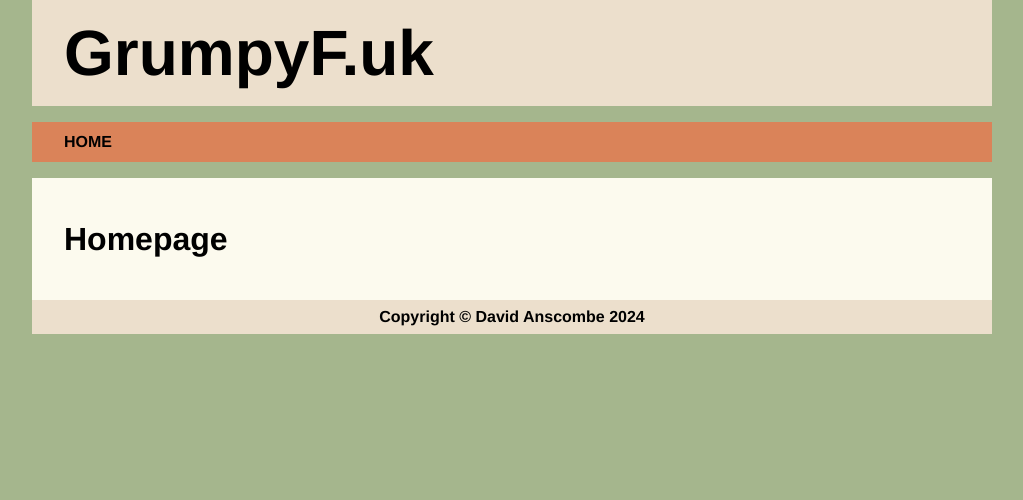
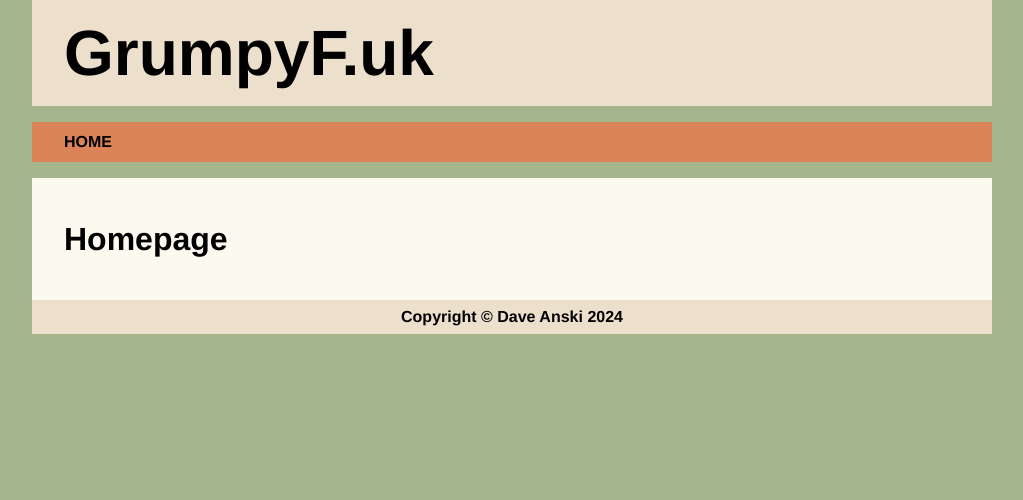
Before and after one commit to Anski-D/grumpyfuk, a Django app: page /blog/ in a window 1280 px wide. Shown: the top 500 px of the page, without its empty margins (128-1151 px from the left). Run offline with Django 5.2, Linux system fonts and the light colour scheme; data that the repository does not hold is empty.

Commit message:
Update name in page footer

```diff
--- a/blog/templates/blog/base.html
+++ b/blog/templates/blog/base.html
@@ -26,7 +26,7 @@
             {% block page_content %}{% endblock page_content %}
         </main>
 
-        <footer><p>Copyright &copy; David Anscombe 2024</p></footer>
-</div>
+        <footer><p>Copyright &copy; Dave Anski 2024</p></footer>
+    </div>
 </body>
 </html>
```
